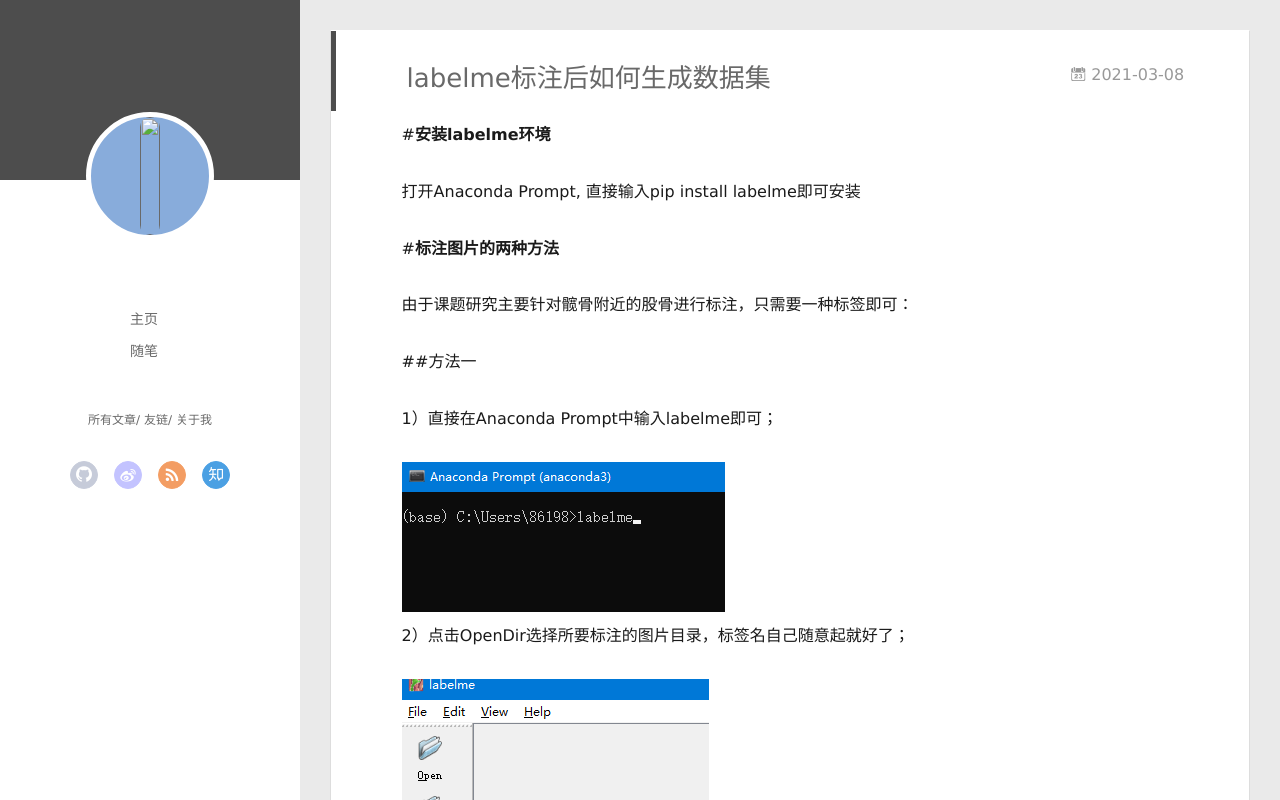
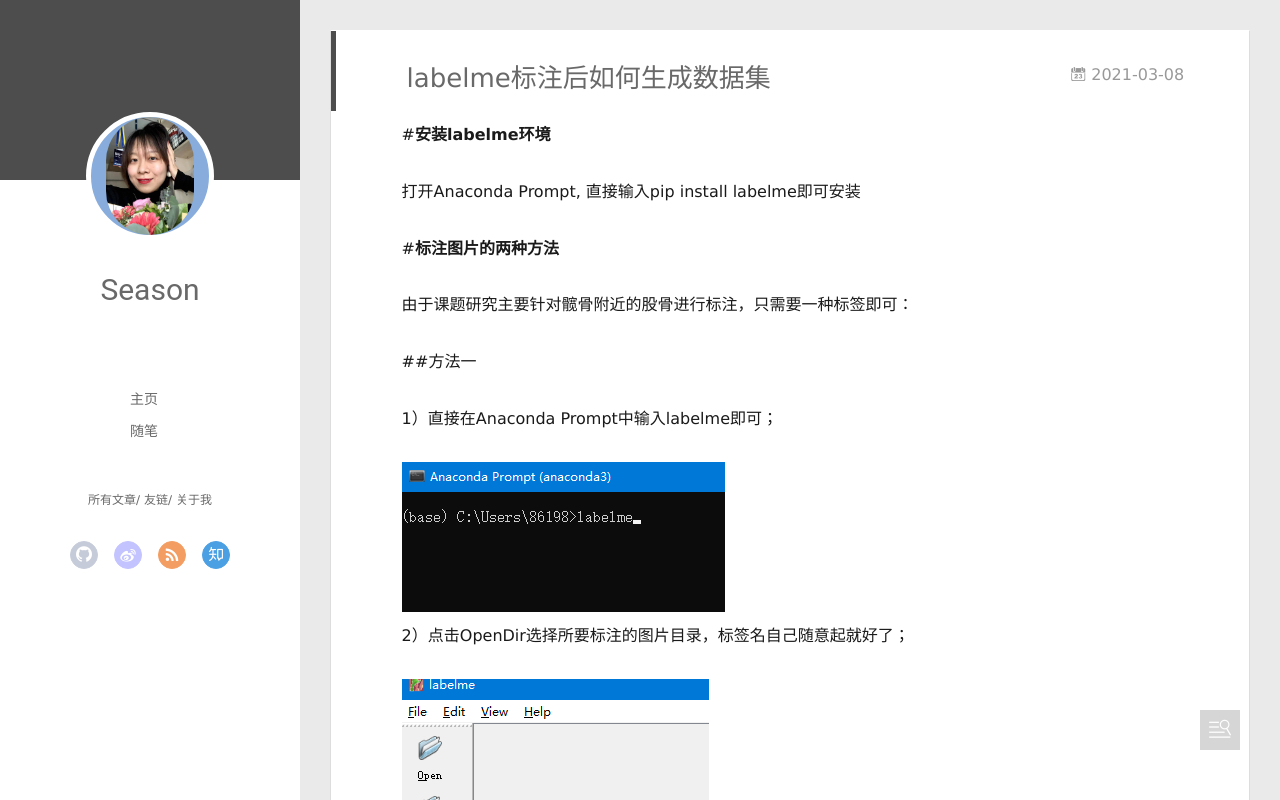
Before and after one commit to Season-chu/Season-chu.github.io, a plain HTML site: page 2021/03/08/labelme标注后如何生成数据集/index.html in a window 1280 px wide. Drawn offline with Linux system fonts and the light colour scheme; no server answers.

Commit message:
Site updated: 2021-03-10 15:16:36

```diff
--- a/2021/03/08/labelme标注后如何生成数据集/index.html
+++ b/2021/03/08/labelme标注后如何生成数据集/index.html
@@ -14,7 +14,7 @@
 <meta property="og:url" content="https://season-chu.github.io/2021/03/08/labelme%E6%A0%87%E6%B3%A8%E5%90%8E%E5%A6%82%E4%BD%95%E7%94%9F%E6%88%90%E6%95%B0%E6%8D%AE%E9%9B%86/index.html">
 <meta property="og:site_name" content="Season_Chu&#39;s Blogs">
 <meta property="og:description" content="#安装labelme环境 打开Anaconda Prompt, 直接输入pip install labelme即可安装">
-<meta property="og:locale" content="en_US">
+<meta property="og:locale" content="zh_CN">
 <meta property="og:image" content="https://season-chu.github.io/2021/03/08/labelme%E6%A0%87%E6%B3%A8%E5%90%8E%E5%A6%82%E4%BD%95%E7%94%9F%E6%88%90%E6%95%B0%E6%8D%AE%E9%9B%86/1615342655646.png">
 <meta property="og:image" content="https://season-chu.github.io/2021/03/08/labelme%E6%A0%87%E6%B3%A8%E5%90%8E%E5%A6%82%E4%BD%95%E7%94%9F%E6%88%90%E6%95%B0%E6%8D%AE%E9%9B%86/1615342774173.png">
 <meta property="og:image" content="https://season-chu.github.io/2021/03/08/labelme%E6%A0%87%E6%B3%A8%E5%90%8E%E5%A6%82%E4%BD%95%E7%94%9F%E6%88%90%E6%95%B0%E6%8D%AE%E9%9B%86/1615343023140.png">
@@ -52,10 +52,10 @@
 <div class="intrude-less">
 	<header id="header" class="inner">
 		<a href="" class="profilepic">
-			<img src="/assets/img/touxiang.jpg" class="js-avatar show">
+			<img src="/assets/touxiang.jpg" class="js-avatar show">
 		</a>
 		<hgroup>
-		  <h1 class="header-author"><a href=""></a></h1>
+		  <h1 class="header-author"><a href="">Season</a></h1>
 		</hgroup>
 
 
@@ -110,10 +110,10 @@
 	<div class="intrude-less">
 		<header id="header" class="inner">
 			<div class="profilepic">
-				<img src="/assets/img/touxiang.jpg" class="js-avatar">
+				<img src="/assets/touxiang.jpg" class="js-avatar">
 			</div>
 			<hgroup>
-			  <h1 class="header-author js-header-author"></h1>
+			  <h1 class="header-author js-header-author">Season</h1>
 			</hgroup>
 
 
@@ -409,11 +409,11 @@
             <span class="tooltip-content">
               <span class="tooltip-text">
                 <span class="tooltip-inner">
-                  <p class="reward-p"><i class="icon icon-quo-left"></i>谢谢你请我吃糖果<i class="icon icon-quo-right"></i></p>
+                  <p class="reward-p"><i class="icon icon-quo-left"></i>谢谢你请我吃糖果~~<i class="icon icon-quo-right"></i></p>
                   <div class="reward-box">
 
                     <div class="reward-box-item">
-                      <img class="reward-img" src="/assets/img/touxiang.jpg">
+                      <img class="reward-img" src="/assets/alipay.jpg">
                       <span class="reward-type">支付宝</span>
                     </div>
 
@@ -505,6 +505,19 @@
             </div>
         </div>
 
+
+        <div class="toc-container tooltip-left">
+            <i class="icon-font icon-category"></i>
+            <div class="tooltip tooltip-east">
+                <span class="tooltip-item">
+                </span>
+                <span class="tooltip-content">
+                    <div class="toc-article">
+                    目录，不存在的…
+                    </div>
+                </span>
+            </div>
+        </div>
 
     </div>
 </aside>
```
Also changed, not shown: archives/2021/03/index.html (+6 -8 lines), archives/2021/index.html (+6 -8 lines), archives/index.html (+6 -8 lines), index.html (+6 -8 lines), assets/alipay.jpg (renamed from img/alipay.jpg), assets/touxiang.jpg (added).
